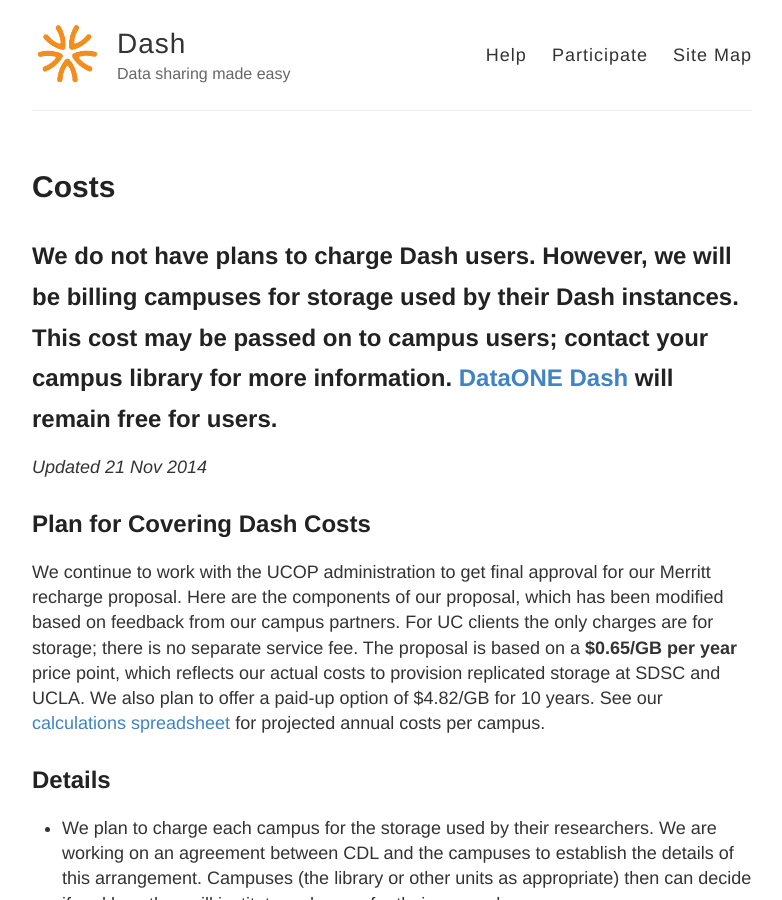
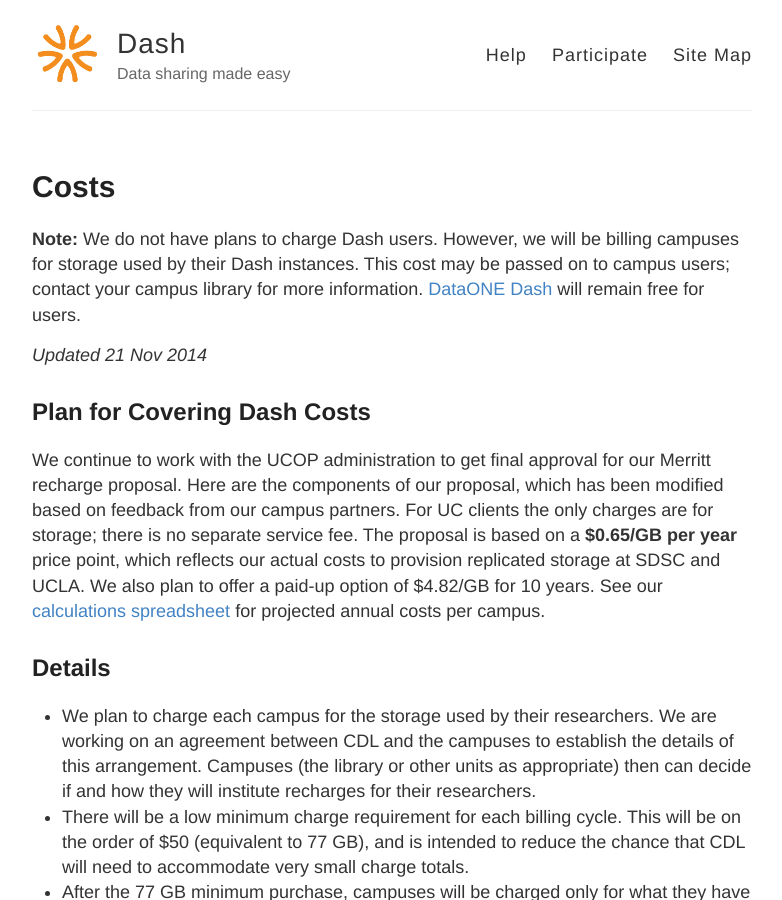
Before and after one commit to CDLUC3/dash, a Jekyll site: the page built from costs.md, in a window 1280 px wide and 900 px high. Shown: the whole window, without its empty margins (248-1030 px from the left). Built offline with Jekyll 4.4.1, drawn with Linux system fonts in a browser that asks for light colours.

Commit message:
Update costs.md

```diff
--- a/costs.md
+++ b/costs.md
@@ -4,7 +4,7 @@
 permalink: /costs/
 ---
 
-## We do not have plans to charge Dash users. However, we will be billing campuses for storage used by their Dash instances. This cost may be passed on to campus users; contact your campus library for more information. [DataONE Dash](http://oneshare.cdlib.org) will remain free for users.
+**Note:** We do not have plans to charge Dash users. However, we will be billing campuses for storage used by their Dash instances. This cost may be passed on to campus users; contact your campus library for more information. [DataONE Dash](http://oneshare.cdlib.org) will remain free for users.
 
 
 _Updated 21 Nov 2014_
```
